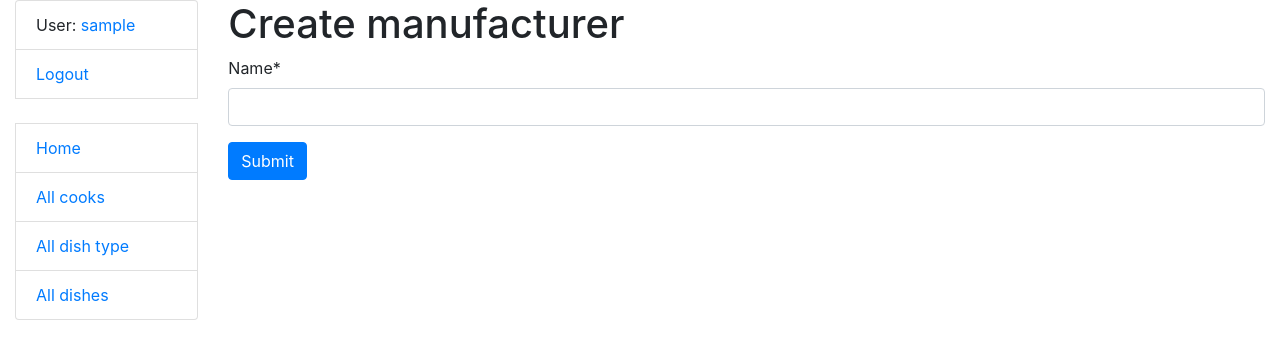
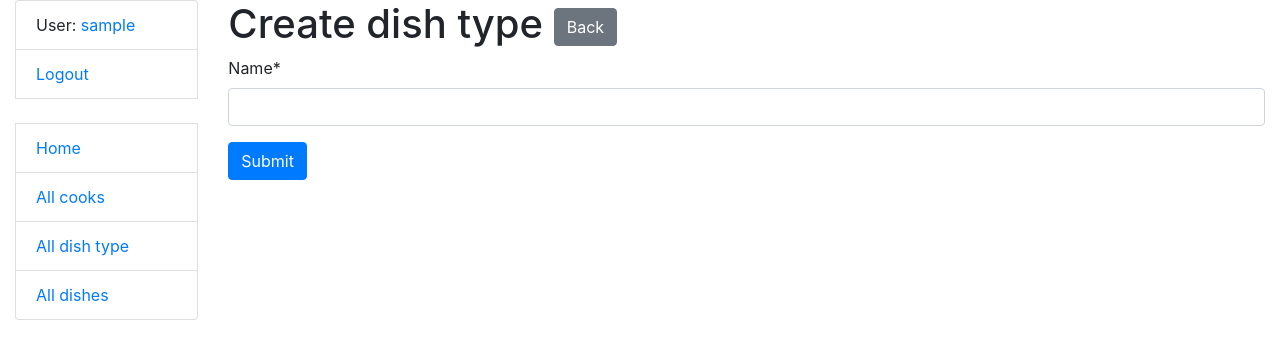
Before and after one commit to IhorVoskoboinikov/restaurant-kitchen-service, a Django app: page /dish_types/create/ in a window 1280 px wide. Shown: the top 359 px of the page. Run offline with Django 4.2, Linux system fonts and the light colour scheme; the visitor is signed in with stand-in values (Sample User, id 1); some libraries are stand-ins or nearby versions.

Commit message:
added "Back" button

```diff
--- a/templates/kitchen/dish_type_form.html
+++ b/templates/kitchen/dish_type_form.html
@@ -2,7 +2,11 @@
 {% load crispy_forms_filters %}
 
 {% block content %}
-  <h1>{{ object|yesno:"Update,Create" }} manufacturer</h1>
+  <h1>{{ object|yesno:"Update,Create" }} dish type
+    <a href="{% url 'kitchen:dish-type-list' %}" class="btn btn-secondary link-to-page">
+      Back
+    </a>
+  </h1>
   <form action="" method="post" novalidate>
     {% csrf_token %}
     {{ form|crispy }}
```
